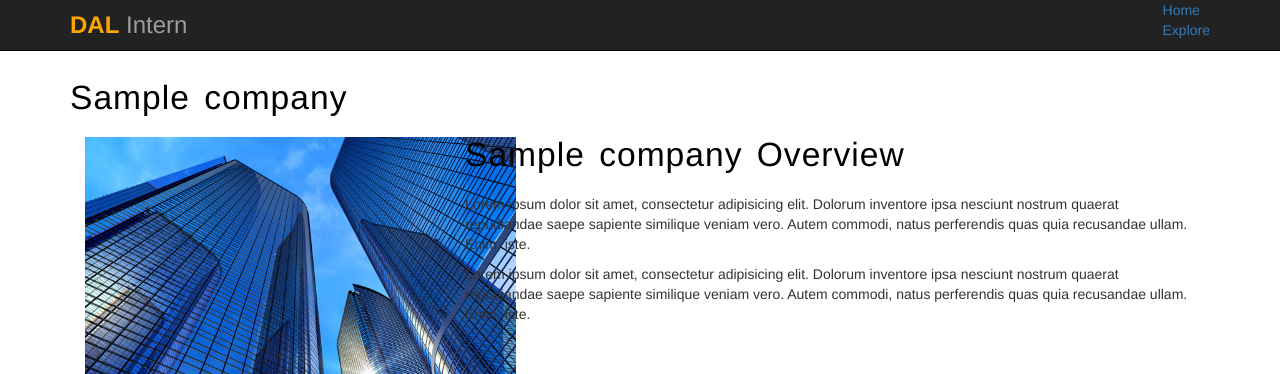
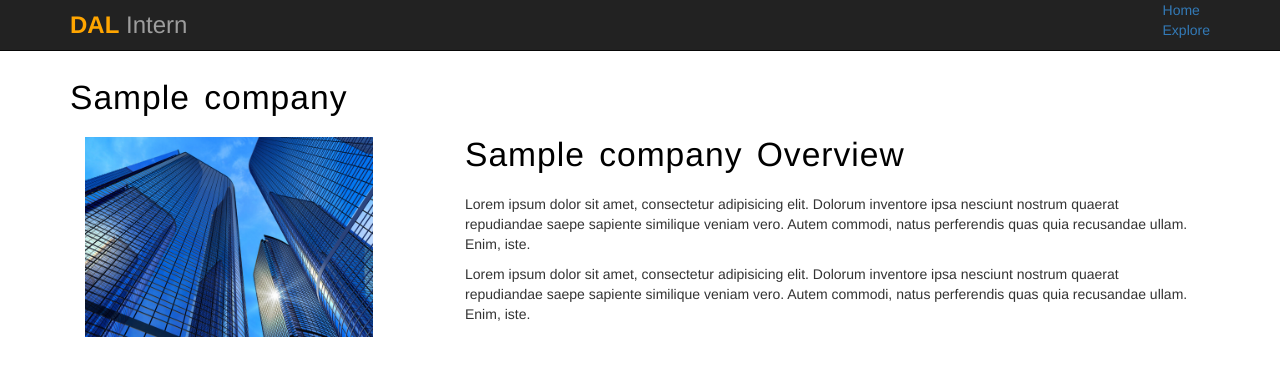
Before and after one commit to saimahesh59/csci5709a4, a Django app: page /companies/1/ in a window 1280 px wide. Shown: the top 374 px of the page. Run offline with Django 3.2, Linux system fonts and the light colour scheme; tables that the repository leaves empty hold one stand-in row (values such as "Sample post"); some libraries are stand-ins or nearby versions.

```diff
--- a/static/resources/css/company_style.css
+++ b/static/resources/css/company_style.css
@@ -81,6 +81,6 @@ li{
 }
 
 img{
-    height: 300px;
+    height: 200px;
     width: auto;
 }
```
